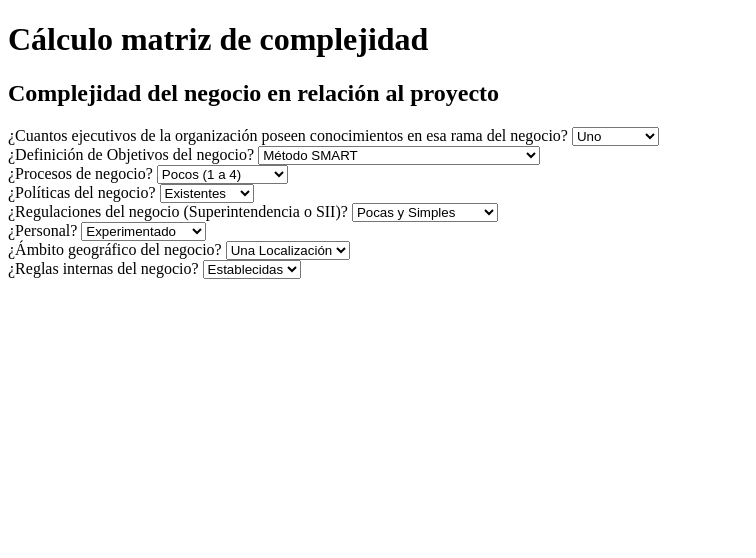
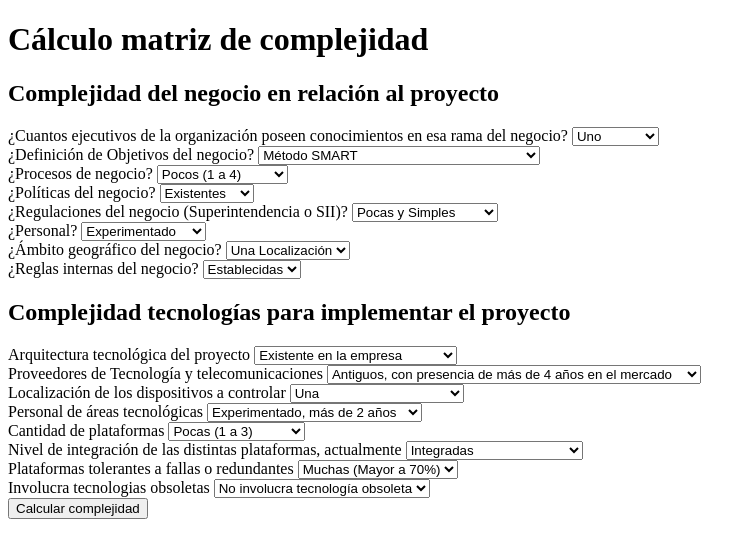
Before and after one commit to cristianS97/tarea-sw-matriz-complejidad, a Django app: page / in a window 1280 px wide. Shown: the top 558 px of the page, without its empty margins (0-756 px from the left). Run offline with Django 3.2, Linux system fonts and the light colour scheme.

Commit message:
Finalización de formularios en html

```diff
--- a/matriz/index/templates/index/index.html
+++ b/matriz/index/templates/index/index.html
@@ -5,9 +5,9 @@
 {% block encabezado %}<h1>Cálculo matriz de complejidad</h1>{% endblock %}
 
 {% block content %}
+    <form action="" method="" class="formulario">
+        <div class="conjunto">
             <h2>Complejidad del negocio en relación al proyecto</h2>
-
-    <form action="" method="">
             <div class="formElement">
                 <label for="ejecutivos">¿Cuantos ejecutivos de la organización poseen conocimientos en esa rama del negocio?</label>
                 <select name="ejecutivos" id="">
@@ -15,7 +15,7 @@
                     <option value="2">Entre 2 y 3</option>
                     <option value="3">4 o más</option>
                 </select>
-        </div>
+            </div><!-- Fin .formElement -->
             <div class="formElement">
                 <label for="definicion">¿Definición de Objetivos del negocio?</label>
                 <select name="definicion" id="">
@@ -23,7 +23,7 @@
                     <option value="2">Método SMART, aplicado no en su totalidad</option>
                     <option value="3">Vagos</option>
                 </select>
-        </div>
+            </div><!-- Fin .formElement -->
             <div class="formElement">
                 <label for="procesos">¿Procesos de negocio?</label>
                 <select name="procesos" id="">
@@ -31,7 +31,7 @@
                     <option value="2">5 a 6</option>
                     <option value="3">Muchos, más de 6</option>
                 </select>
-        </div>
+            </div><!-- Fin .formElement -->
             <div class="formElement">
                 <label for="politicas">¿Políticas del negocio?</label>
                 <select name="politicas" id="">
@@ -39,7 +39,7 @@
                     <option value="2">Vagas</option>
                     <option value="3">Inexistentes</option>
                 </select>
-        </div>
+            </div><!-- Fin .formElement -->
             <div class="formElement">
                 <label for="regulaciones">¿Regulaciones del negocio (Superintendencia o SII)?</label>
                 <select name="regulaciones" id="">
@@ -47,7 +47,7 @@
                     <option value="2">Pocas y complejas</option>
                     <option value="3">Muchas y Complejas</option>
                 </select>
-        </div>
+            </div><!-- Fin .formElement -->
             <div class="formElement">
                 <label for="personal">¿Personal?</label>
                 <select name="personal" id="">
@@ -55,7 +55,7 @@
                     <option value="2">Poca experiencia</option>
                     <option value="3">Sin Experiencia</option>
                 </select>
-        </div>
+            </div><!-- Fin .formElement -->
             <div class="formElement">
                 <label for="ambito">¿Ámbito geográfico del negocio?</label>
                 <select name="ambito" id="">
@@ -63,7 +63,7 @@
                     <option value="2">Regional</option>
                     <option value="3">Global</option>
                 </select>
-        </div>
+            </div><!-- Fin .formElement -->
             <div class="formElement">
                 <label for="reglas">¿Reglas internas del negocio?</label>
                 <select name="reglas" id="">
@@ -71,6 +71,76 @@
                     <option value="2">Vagas</option>
                     <option value="3">Inexistentes</option>
                 </select>
-        </div>
+            </div><!-- Fin .formElement -->
+        </div><!-- Fin .conjunto -->
+        <div class="conjunto">
+            <h2>Complejidad tecnologías para implementar el proyecto</h2>
+            <div class="formElement">
+                <label for="arquitectura">Arquitectura tecnológica del proyecto</label>
+                <select name="arquitectura" id="">
+                    <option value="1">Existente en la  empresa</option>
+                    <option value="2">Existen, pero no desarrolladas</option>
+                    <option value="3">Inexistente en la empresa</option>
+                </select>
+            </div><!-- Fin .formElement -->
+            <div class="formElement">
+                <label for="proveedores">Proveedores de Tecnología y telecomunicaciones</label>
+                <select name="proveedores" id="">
+                    <option value="1">Antiguos, con presencia de más de 4 años en el mercado</option>
+                    <option value="2">Antiguos con presencia de menos de 4 años en le mercado</option>
+                    <option value="3">Nuevos</option>
+                </select>
+            </div><!-- Fin .formElement -->
+            <div class="formElement">
+                <label for="dispositivos">Localización de los dispositivos a controlar</label>
+                <select name="dispositivos" id="">
+                    <option value="1">Una</option>
+                    <option value="2">Entre 3 y 4 localizaciones</option>
+                    <option value="3">5 o más</option>
+                </select>
+            </div><!-- Fin .formElement -->
+            <div class="formElement">
+                <label for="personal">Personal de áreas tecnológicas</label>
+                <select name="personal" id="">
+                    <option value="1">Experimentado, más de 2 años</option>
+                    <option value="2">Menos de 2 años de experiencia</option>
+                    <option value="3">Sin experiencia</option>
+                </select>
+            </div><!-- Fin .formElement -->
+            <div class="formElement">
+                <label for="plataformas">Cantidad de plataformas</label>
+                <select name="plataformas" id="">
+                    <option value="1">Pocas (1 a 3)</option>
+                    <option value="2">4</option>
+                    <option value="3">Muchas (más de 4)</option>
+                </select>
+            </div><!-- Fin .formElement -->
+            <div class="formElement">
+                <label for="integracion">Nivel de integración de las distintas plataformas, actualmente</label>
+                <select name="integracion" id="">
+                    <option value="1">Integradas</option>
+                    <option value="2">Medianamente integradas</option>
+                    <option value="3">Sin integración</option>
+                </select>
+            </div><!-- Fin .formElement -->
+            <div class="formElement">
+                <label for="tolerancia">Plataformas tolerantes a fallas o redundantes</label>
+                <select name="tolerancia" id="">
+                    <option value="1">Muchas (Mayor a 70%)</option>
+                    <option value="2">Entre 30% y 69%</option>
+                    <option value="3">Menos de 30%</option>
+                </select>
+            </div><!-- Fin .formElement -->
+            <div class="formElement">
+                <label for="obsolesencia">Involucra tecnologias obsoletas</label>
+                <select name="obsolesencia" id="">
+                    <option value="1">No involucra tecnología obsoleta</option>
+                    <option value="2">Involucra medianamente</option>
+                    <option value="3">Mayoritariamente</option>
+                </select>
+            </div><!-- Fin .formElement -->
+        </div><!-- Fin .conjunto -->
+
+        <input type="submit" value="Calcular complejidad" id="btn-submit" class="btn">
     </form>
 {% endblock %}
```
Lines whose indentation alone changed are shown as unchanged.
